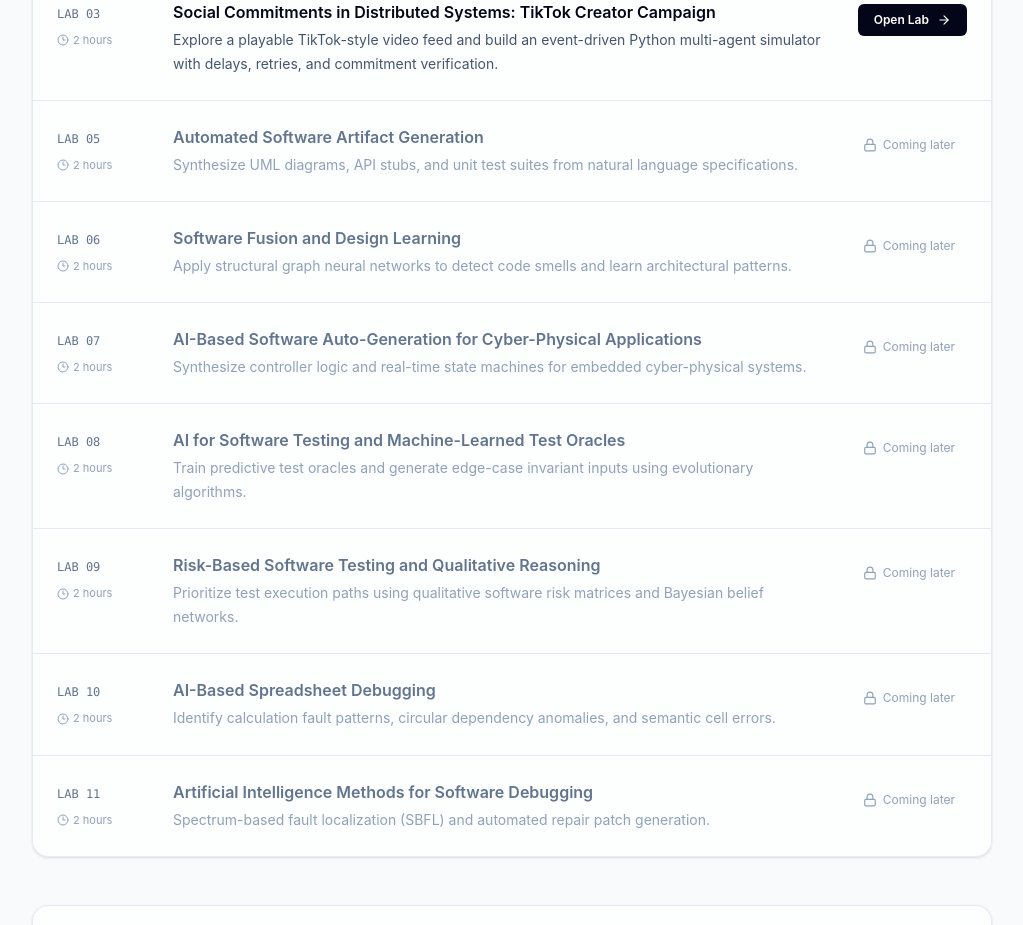
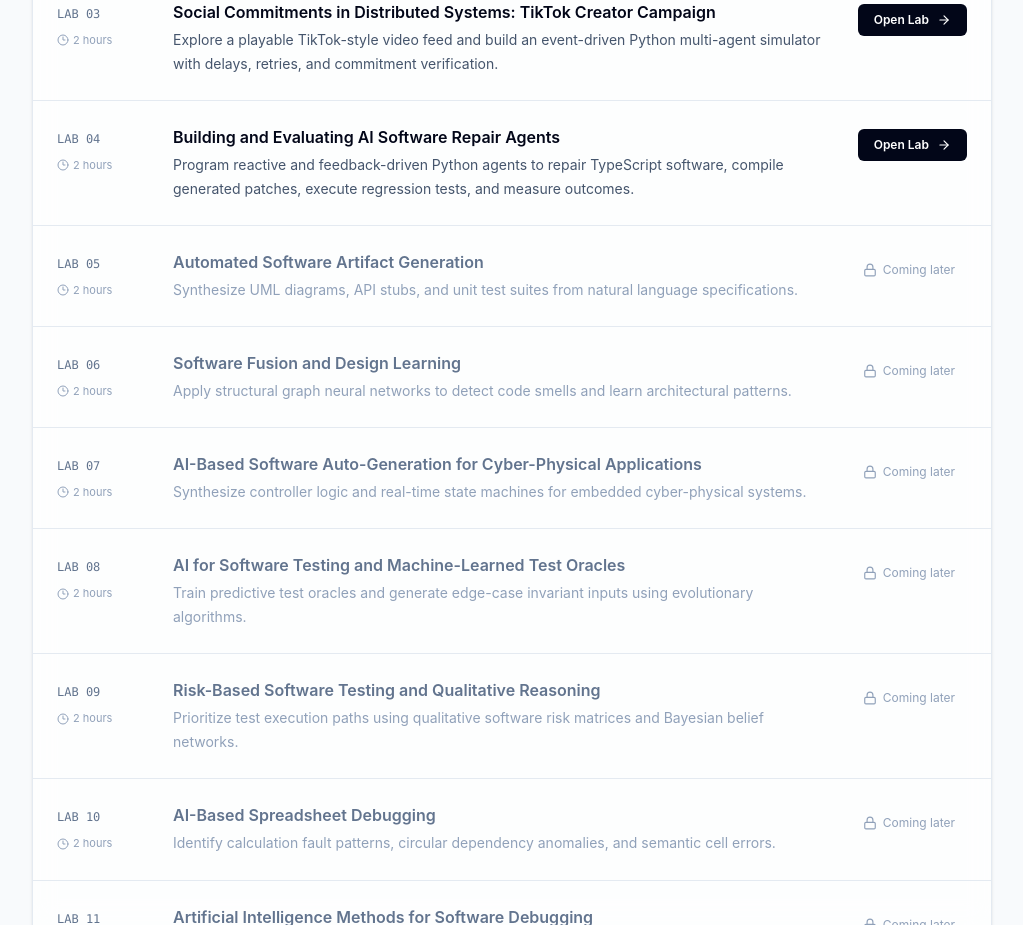
Before and after one commit to kemosom/AISE, a React (Vite) app: page / in a window 1280 px wide. Shown: the part 840-1765 px from the top of the page, without its empty margins (128-1151 px from the left). Built offline with nearby package versions, Linux system fonts and the light colour scheme.

Commit message:
Release Lab 04 to students and document independently verifiable case references

```diff
--- a/src/App.tsx
+++ b/src/App.tsx
@@ -74,11 +74,11 @@ export default function App() {
     setLabsError(null);
 
     try {
-      const manifests = LabRegistry.getAllLabs().filter((manifest) => manifest.labNumber !== 4);
+      const manifests = LabRegistry.getAllLabs();
 
       const summaries: LabSummary[] = manifests.map((manifest) => {
-        // Labs 01 through 03 are released to students.
-        const isUnlocked = manifest.labNumber <= 3;
+        // Labs 01 through 04 are released to students.
+        const isUnlocked = manifest.labNumber <= 4;
 
         return {
           id: manifest.id,
```
